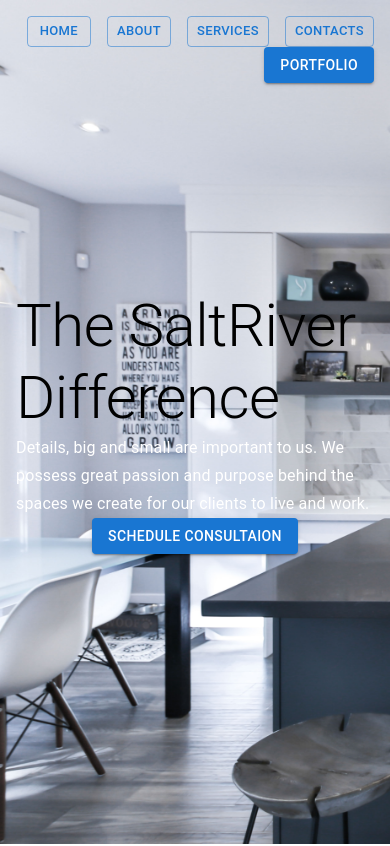
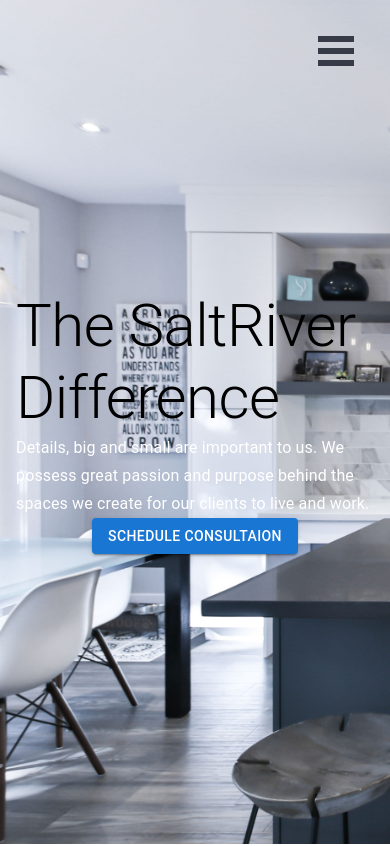
Before and after one commit to Mjthunder88/salt-river, a React (Create React App) app: page / in a window 390 px wide. Shown: the top 846 px of the page. Built offline with nearby package versions, Linux system fonts and the light colour scheme.

Commit message:
added a hamburger menu and now need to style it

```diff
--- a/package.json
+++ b/package.json
@@ -10,7 +10,9 @@
     "@testing-library/jest-dom": "^5.17.0",
     "@testing-library/react": "^13.4.0",
     "@testing-library/user-event": "^13.5.0",
+    "hamburgers": "^1.2.1",
     "react": "^18.2.0",
+    "react-burger-menu": "^3.0.9",
     "react-dom": "^18.2.0",
     "react-router-dom": "^6.15.0",
     "react-scripts": "5.0.1",
--- a/src/App.js
+++ b/src/App.js
@@ -3,6 +3,7 @@ import Header from './components/Header/Header';
 import { Container } from '@mui/material';
 import HomeScreen from './screens/HomeScreen';
 import Footer from './components/Footer/Footer';
+import "./components/UI/stylesheet.css"
 
 function App() {
   return (
--- /dev/null
+++ b/src/components/Header/Hamburger.jsx
@@ -0,0 +1,26 @@
+import { useState } from "react";
+import { Link } from "react-router-dom";
+import { slide as Menu } from 'react-burger-menu'
+
+import '../UI/hamburger.css'
+
+const Hamburger = () => {
+  const [isActive, setIsActive] = useState(false);
+
+  const toggleMenu = () => {
+    setIsActive(!isActive);
+  };
+
+  return (
+    <>
+     <Menu onStateChange={toggleMenu} right>
+        <Link>Home</Link>
+        <Link>About</Link>
+        <Link>Services</Link>
+        <Link>Contacts</Link>
+     </Menu>
+    </>
+  );
+};
+
+export default Hamburger;
--- a/src/components/Header/Header.jsx
+++ b/src/components/Header/Header.jsx
@@ -2,11 +2,17 @@ import { Link } from "react-router-dom";
 import { Button, Container } from "@mui/material";
 import Grid from "@mui/material/Unstable_Grid2";
 
+import Hamburger from "./Hamburger";
+
+
+
 const Header = () => {
   return (
+    <>
+      <Hamburger />
       <Container
         maxWidth="xl"
-      sx={{ paddingTop: "1em", zIndex: 1, position: "absolute" }}
+        sx={{ paddingTop: "1em", zIndex: 1, position: "absolute", display: {xs: 'none', sm: 'initial'}}}
       >
         <Grid container columnSpacing={2} justifyContent={"flex-end"}>
           <Grid item>
@@ -34,6 +40,7 @@ const Header = () => {
           </Grid>
         </Grid>
       </Container>
+    </>
   );
 };
 
--- /dev/null
+++ b/src/components/UI/hamburger.css
@@ -0,0 +1,71 @@
+.mobile-menu {
+  display: none;
+}
+
+@media screen and (max-width: 600px) {
+  .bm-burger-button {
+    position: fixed;
+    width: 36px;
+    height: 30px;
+    right: 36px;
+    top: 36px;
+  }
+
+  /* Color/shape of burger icon bars */
+  .bm-burger-bars {
+    background: #373a47;
+  }
+
+  /* Color/shape of burger icon bars on hover*/
+  .bm-burger-bars-hover {
+    background: #a90000;
+  }
+
+  /* Position and sizing of clickable cross button */
+  .bm-cross-button {
+    height: 24px;
+    width: 24px;
+  }
+
+  /* Color/shape of close button cross */
+  .bm-cross {
+    background: #bdc3c7;
+  }
+
+  /*
+Sidebar wrapper styles
+Note: Beware of modifying this element as it can break the animations - you should not need to touch it in most cases
+*/
+  .bm-menu-wrap {
+    position: fixed;
+    height: 100%;
+  }
+
+  /* General sidebar styles */
+  .bm-menu {
+    background: #373a47;
+    padding: 2.5em 1.5em 0;
+    font-size: 1.15em;
+  }
+
+  /* Morph shape necessary with bubble or elastic */
+  .bm-morph-shape {
+    fill: #373a47;
+  }
+
+  /* Wrapper for item list */
+  .bm-item-list {
+    color: #b8b7ad;
+    padding: 0.8em;
+  }
+
+  /* Individual item */
+  .bm-item {
+    display: inline-block;
+  }
+
+  /* Styling of overlay */
+  .bm-overlay {
+    background: rgba(0, 0, 0, 0.3);
+  }
+}
--- /dev/null
+++ b/src/components/UI/stylesheet.css
@@ -0,0 +1,5 @@
+* {
+    margin: 0;
+    padding: 0;
+    box-sizing: border-box;
+  }
```
Also changed, not shown: 1 other file (tests, documents, lock files or other folders). Lines whose indentation alone changed are shown as unchanged.
